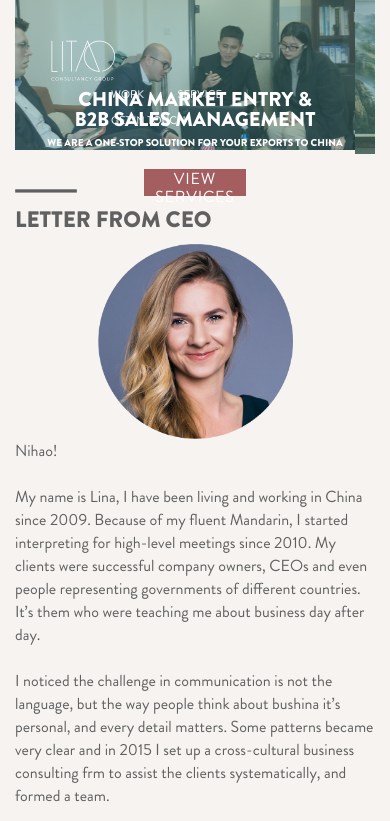
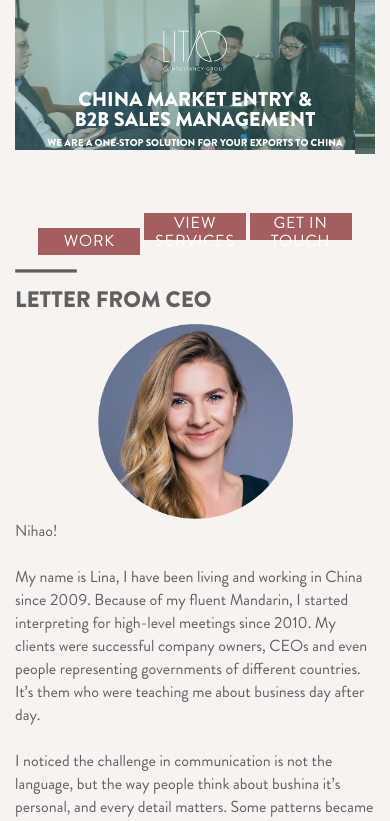
Before and after one commit to kabosiene/litaogroup, a website built with Parcel: page index.html in a window 390 px wide. Shown: the top 821 px of the page. Built offline with nearby package versions, Linux system fonts and the light colour scheme.

Commit message:
add mobile fix

```diff
--- a/css/main.css
+++ b/css/main.css
@@ -53,6 +53,9 @@ body {
 .container-fluid .black_line {
   width: 62px;
   padding-bottom: 5px;
+}
+.only-mobile{
+  display: none;
 }
 
 .header-section{
@@ -624,13 +627,18 @@ textarea {
     font-size: 11px;
   }
 
-
   .headline-block small {
     font-size: 10px;
   }
 }
 
 @media only screen and (max-width: 500px) {
+  .header-section{
+    margin-bottom: 50px;
+  }
+  .headline{
+    margin-bottom: 60px;
+  }
   .ceo-photo{
     height: auto;
     width: 50vw;
@@ -639,7 +647,39 @@ textarea {
   .intro-part{
     flex-direction: column;
   }
+  .header-menu{
+    justify-content: center;
+  }
+  .header-menu li{
+    padding-left: 10px;
+  }
+  nav{ display: none}
+  .only-mobile{ display: initial}
 }
+
+@media only screen and (max-width: 450px) {
+  .header-section{
+    margin-bottom: 80px;
+  }
+
+  .header-menu{
+    top: 30px;
+    padding:0 8%;
+  }
+}
+@media only screen and (max-width: 400px) {
+.header-section{
+  /*display: block;*/
+}
+  .carousel{
+    /*display: none;*/
+  }
+  .header-menu, .headline-block{
+    /*position: relative;*/
+  }
+
+}
+
 @media print,
   (-webkit-min-device-pixel-ratio: 1.25),
   (min-resolution: 1.25dppx),
--- a/index.html
+++ b/index.html
@@ -41,9 +41,17 @@
             <p class="headline">CHINA MARKET ENTRY &<br> B2B SALES MANAGEMENT<br>
               <small>WE ARE A ONE-STOP SOLUTION FOR YOUR EXPORTS TO CHINA</small>
             </p>
-            <a href="#">
-              <button>VIEW SERVICES</button>
+          <div>
+            <a href="#" class="only-mobile">
+              <button>WORK</button>
             </a>
+              <a href="#">
+                <button>VIEW SERVICES</button>
+              </a>
+            <a href="#" class="only-mobile">
+              <button>GET IN TOUCH</button>
+            </a>
+          </div>
         </div>
         <div id="carousel" class="carousel slide" data-ride="carousel">
           <div class="carousel-inner">
```
